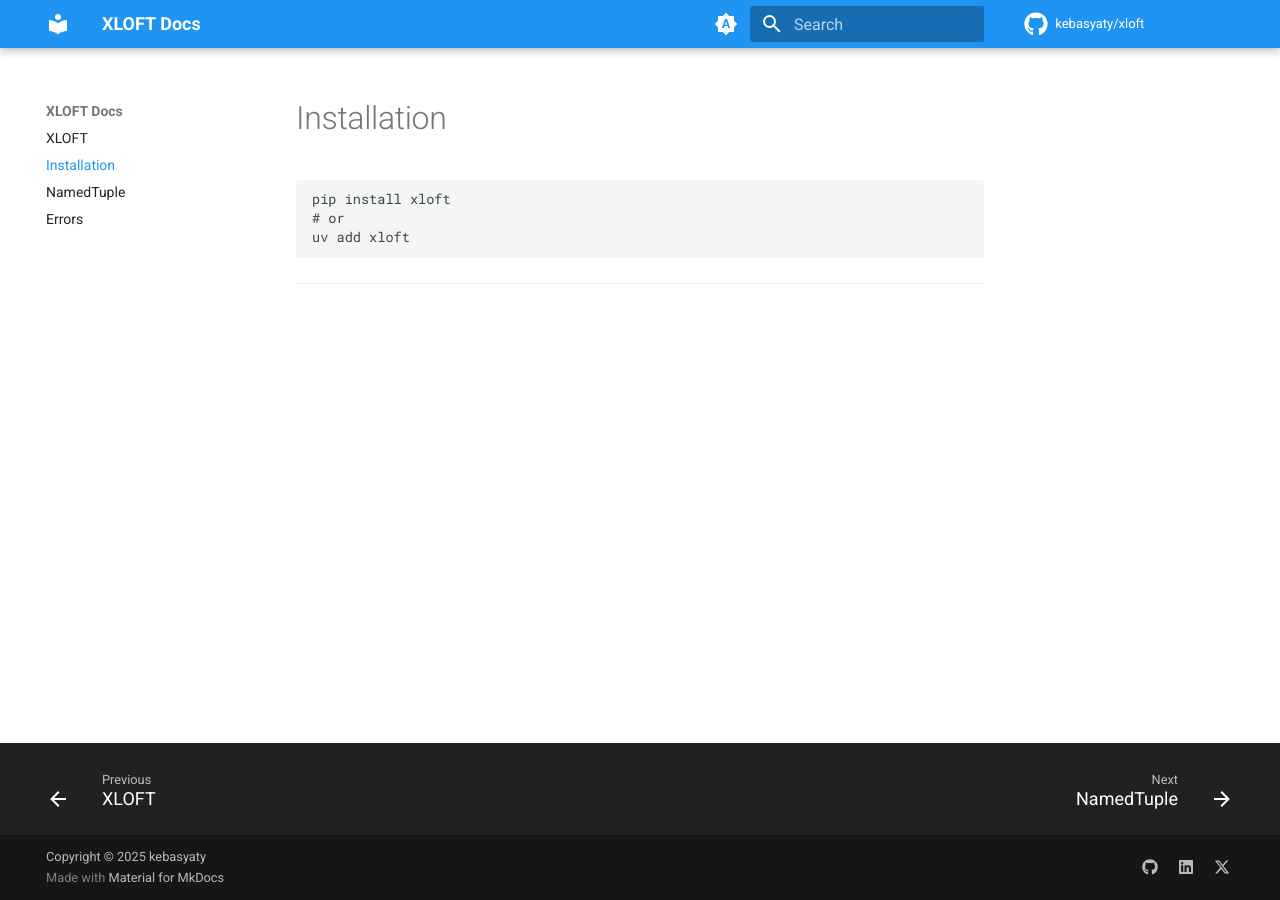
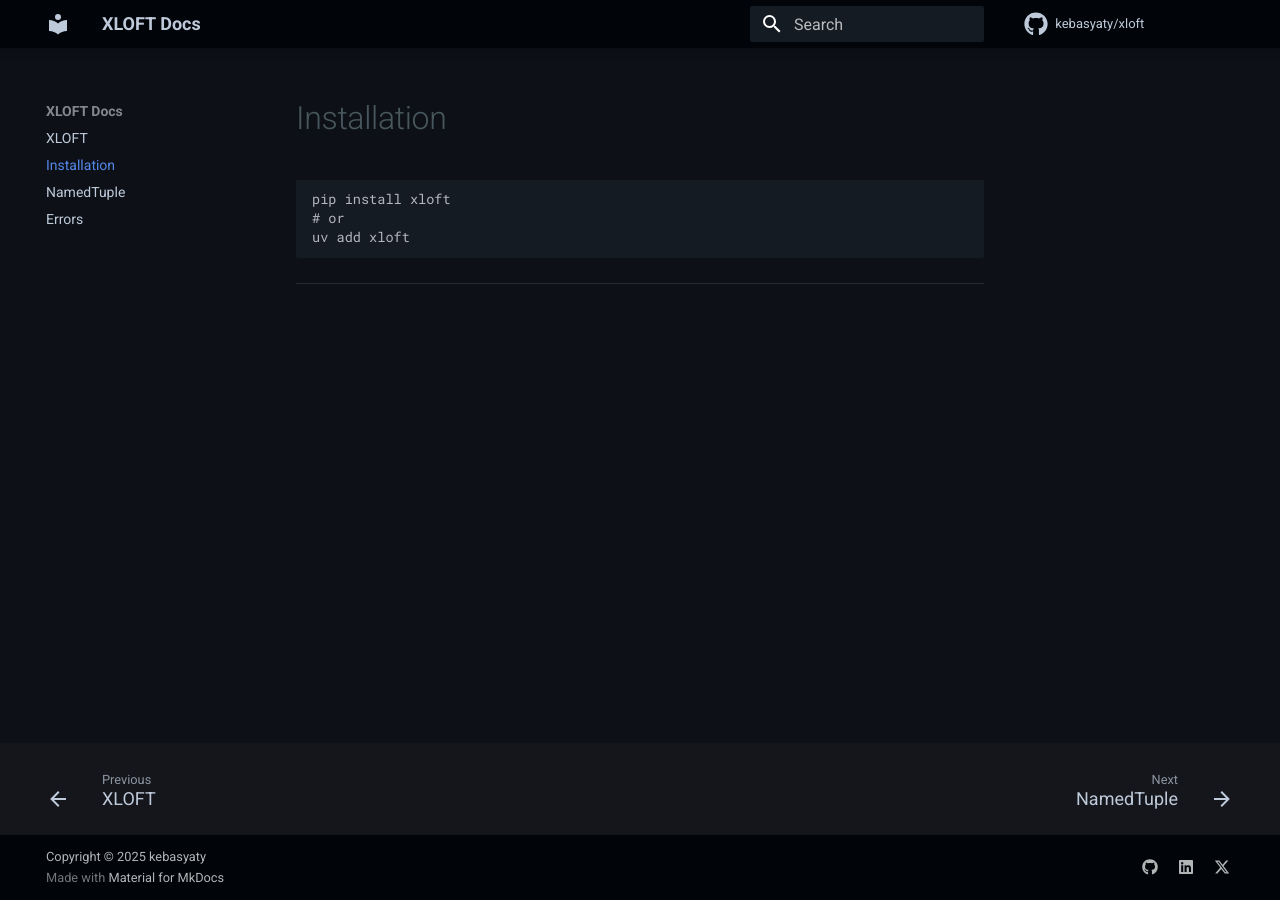
Before and after one commit to kebasyaty/xloft, an MkDocs documentation site: the page built from docs/installation.md, in a window 1280 px wide. Built offline with MkDocs 1.6.1 and Material for MkDocs 9.7.7, drawn with Linux system fonts in a browser that asks for light colours; comment, search, counter and statistics services are not loaded.

Commit message:
update docs

```diff
--- /dev/null
+++ b/docs/github_style/css/extra.css
@@ -0,0 +1,70 @@
+/* Basic body and typography adjustments to resemble GitHub's default */
+body {
+    background: #0d1117;
+    color: #becada; /* Dark text color */
+}
+
+/* Headings */
+h1, h2, h3, h4, h5, h6 {
+    color: #becada;
+}
+
+.md-typeset h1 {
+    color: #48565d;
+}
+.md-nav__title {
+    background: none!important;
+    box-shadow: none!important;
+}
+
+.md-top {
+    background-color: #151b23;
+}
+
+.md-typeset code {
+    background-color: #151b23;
+}
+
+.md-typeset .admonition, .md-typeset details {
+    background-color: #151b23;
+}
+
+.md-typeset .quote>.admonition-title, .md-typeset .quote>summary {
+    background-color: #151b23;
+}
+
+.md-typeset .admonition.quote, .md-typeset details.quote {
+    border-color: #3d444d;
+}
+
+.md-typeset table:not([class]) {
+    background-color: #151b23;
+    border-color: #3d444d;
+}
+
+.md-header {
+    background-color: #010409;
+    color: #becada;
+}
+
+.md-search__form {
+    background-color: #151b23;
+    color: #becada;
+}
+
+.md-search__form:hover {
+   background-color: #2c3138;
+}
+
+.md-search-result__meta {
+    background-color: #151b23;
+}
+
+.md-footer__inner {
+    color: #becada;
+}
+
+.md-footer-meta {
+    background-color: #010409;
+    color: #becada;
+}
--- a/mkdocs.yml
+++ b/mkdocs.yml
@@ -28,25 +28,11 @@
     #- navigation.tabs
     #- navigation.tabs.sticky
   palette:
-    # Palette toggle for automatic mode
-    - media: "(prefers-color-scheme)"
-      toggle:
-        icon: material/brightness-auto
-        name: Switch to light mode
-    # Palette toggle for light mode
-    - media: "(prefers-color-scheme: light)"
-      scheme: default
-      primary: blue
-      toggle:
-        icon: material/brightness-7
-        name: Switch to dark mode
-    # Palette toggle for dark mode
-    - media: "(prefers-color-scheme: dark)"
-      scheme: slate
-      primary: indigo
-      toggle:
-        icon: material/brightness-4
-        name: Switch to system preference
+    scheme: slate
+    primary: indigo
+
+extra_css:
+  - github_style/css/extra.css
 
 plugins:
   - search
```
